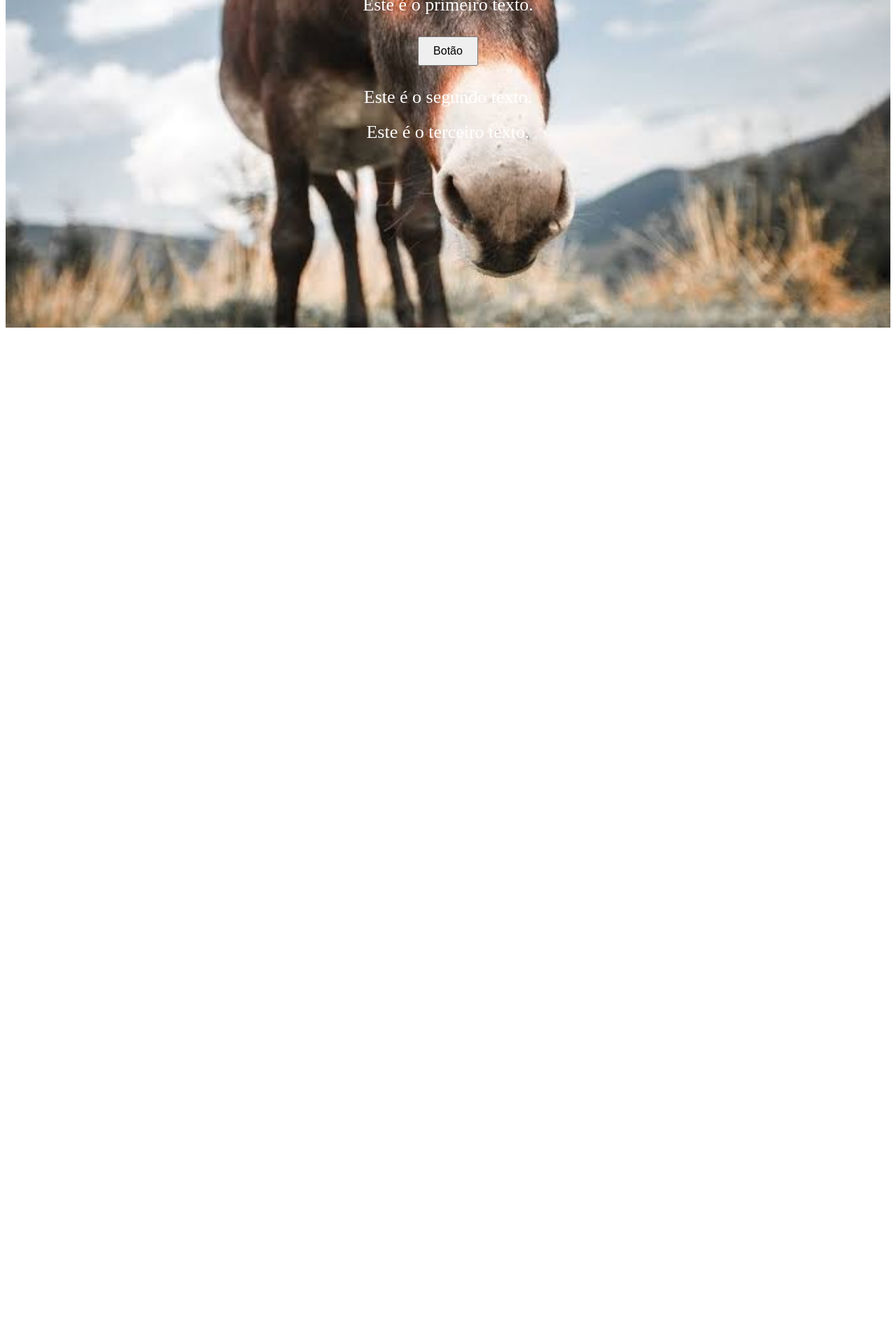
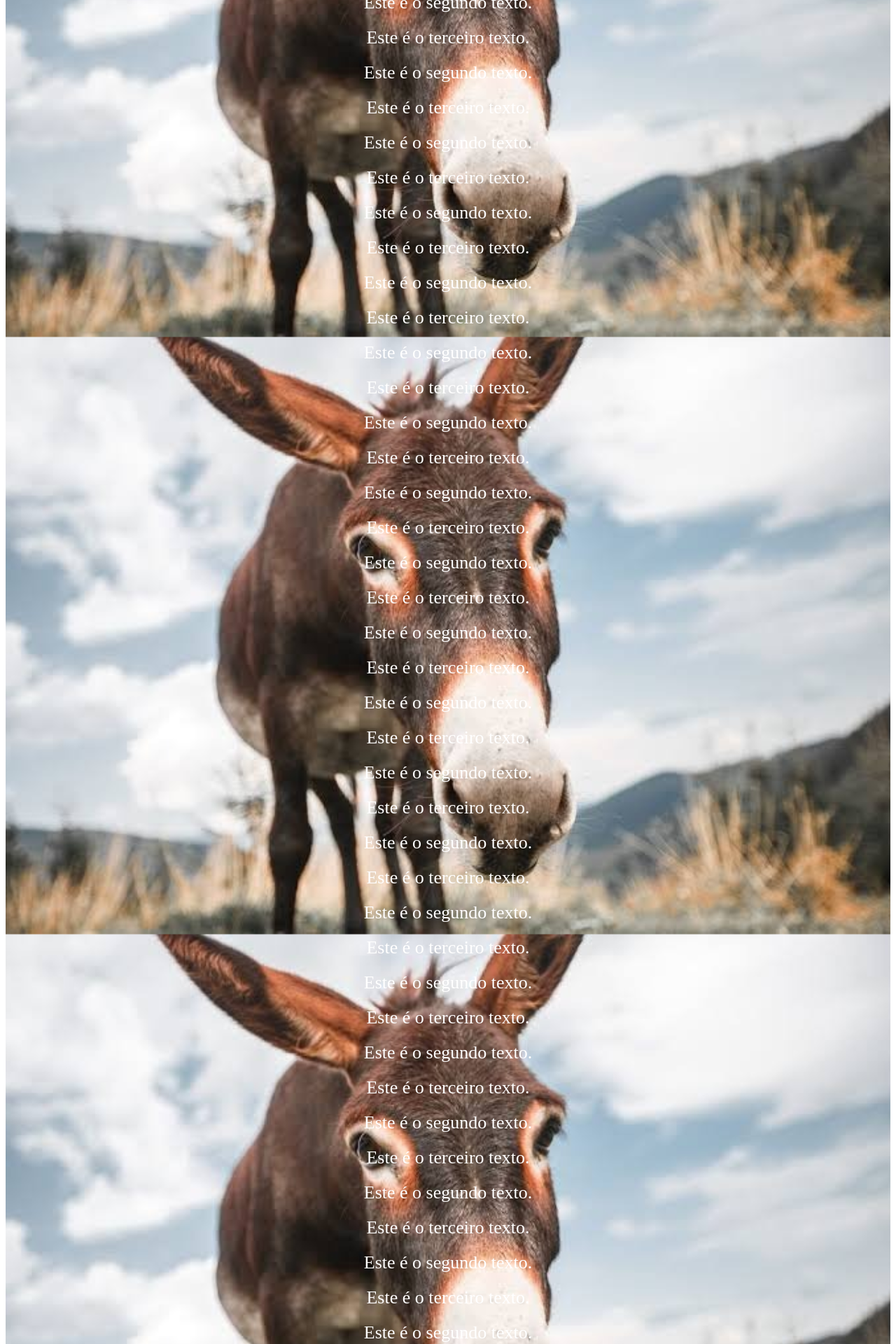
Before and after one commit to kennedybringel/galinha, a React (Create React App) app: page / in a window 1280 px wide. Shown: the part 380-2300 px from the top of the page at 70% size. Before the commit the page ends 856 px from the top, so only its background shows below. Built offline with nearby package versions, Linux system fonts and the light colour scheme.

Commit message:
Adicionando imagem de fundo fixa

```diff
--- a/src/App.js
+++ b/src/App.js
@@ -10,6 +10,46 @@ function App() {
         <button>Botão</button>
         <p>Este é o segundo texto.</p>
         <p>Este é o terceiro texto.</p>
+                <p>Este é o segundo texto.</p>
+        <p>Este é o terceiro texto.</p>
+        <p>Este é o segundo texto.</p>
+        <p>Este é o terceiro texto.</p>
+        <p>Este é o segundo texto.</p>
+        <p>Este é o terceiro texto.</p>
+        <p>Este é o segundo texto.</p>
+        <p>Este é o terceiro texto.</p>
+        <p>Este é o segundo texto.</p>
+        <p>Este é o terceiro texto.</p>
+        <p>Este é o segundo texto.</p>
+        <p>Este é o terceiro texto.</p>
+        <p>Este é o segundo texto.</p>
+        <p>Este é o terceiro texto.</p>
+        <p>Este é o segundo texto.</p>
+        <p>Este é o terceiro texto.</p>
+        <p>Este é o segundo texto.</p>
+        <p>Este é o terceiro texto.</p>
+        <p>Este é o segundo texto.</p>
+        <p>Este é o terceiro texto.</p>
+        <p>Este é o segundo texto.</p>
+        <p>Este é o terceiro texto.</p>
+        <p>Este é o segundo texto.</p>
+        <p>Este é o terceiro texto.</p>
+        <p>Este é o segundo texto.</p>
+        <p>Este é o terceiro texto.</p>
+        <p>Este é o segundo texto.</p>
+        <p>Este é o terceiro texto.</p>
+        <p>Este é o segundo texto.</p>
+        <p>Este é o terceiro texto.</p>
+        <p>Este é o segundo texto.</p>
+        <p>Este é o terceiro texto.</p>
+        <p>Este é o segundo texto.</p>
+        <p>Este é o terceiro texto.</p>
+        <p>Este é o segundo texto.</p>
+        <p>Este é o terceiro texto.</p>
+        <p>Este é o segundo texto.</p>
+        <p>Este é o terceiro texto.</p>
+        <p>Este é o segundo texto.</p>
+        <p>Este é o terceiro texto.</p>
       </header>
     </div>
   );
```
